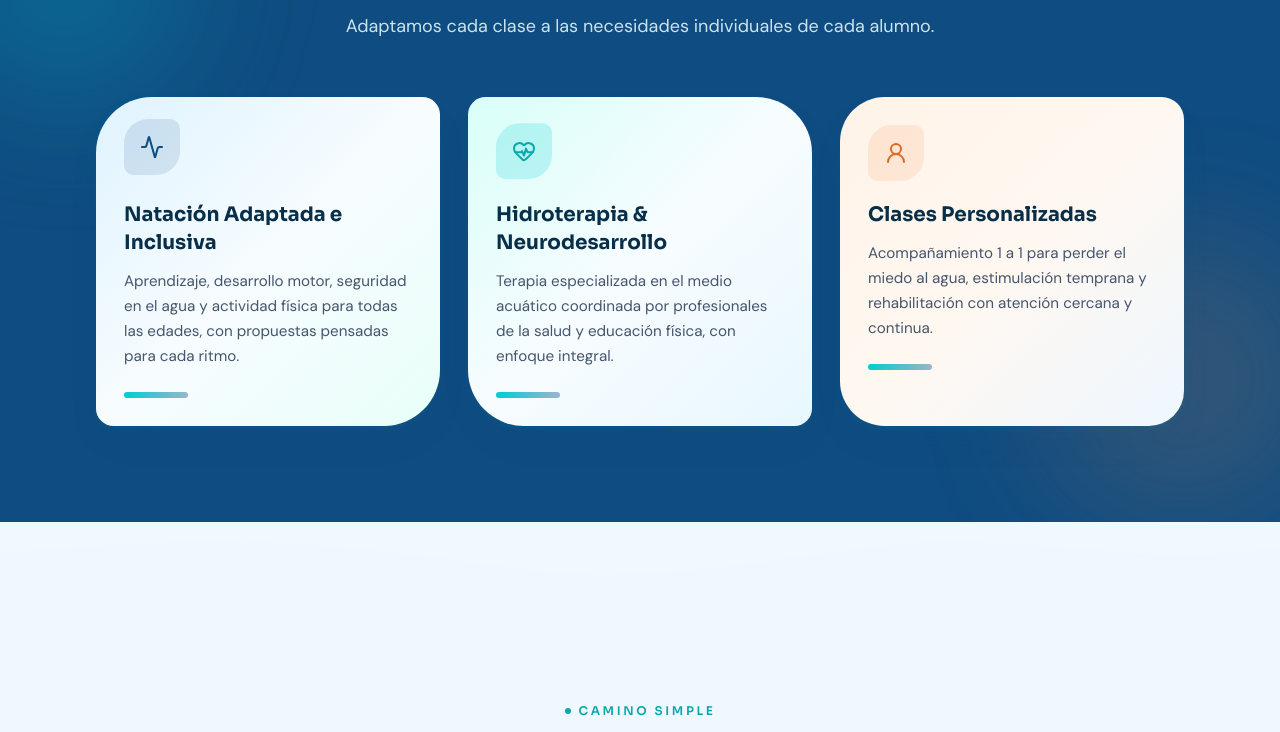
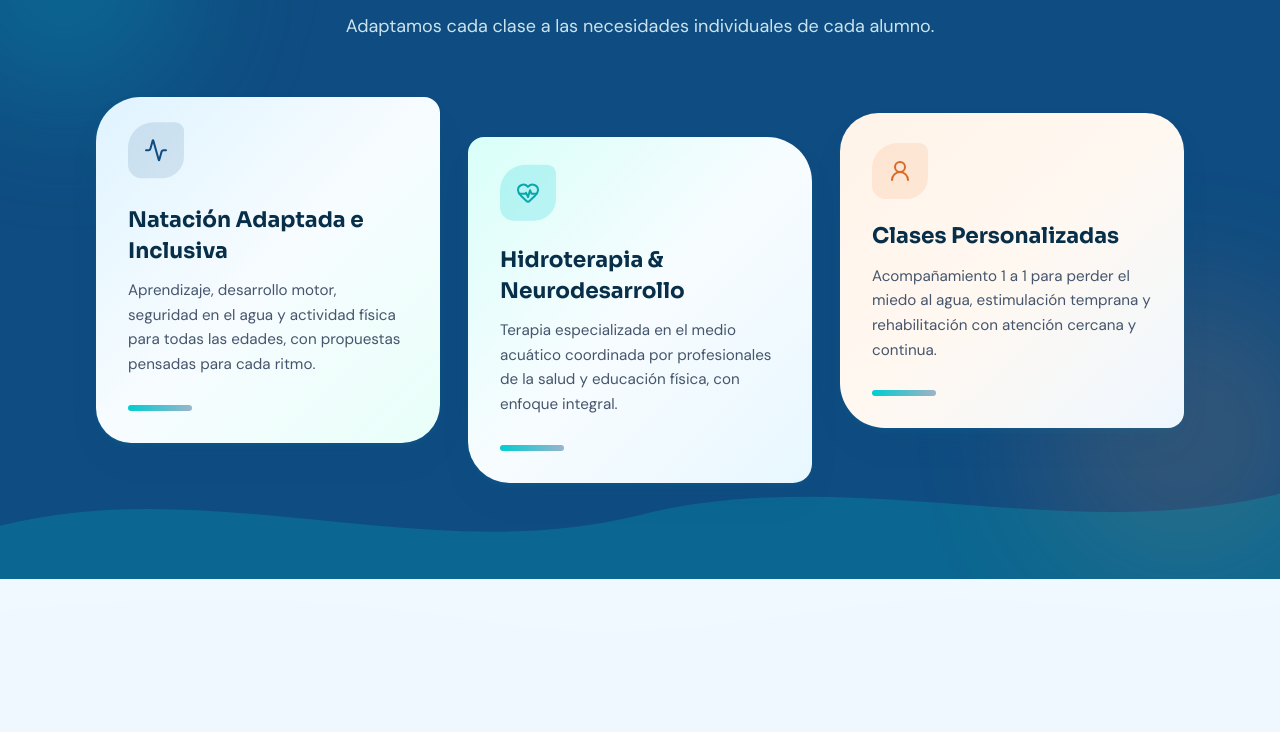
Before and after one commit to candelacaniete/Demo-natacion, a Next.js app: page / in a window 1280 px wide. Shown: the part 1687-2419 px from the top of the page. Built offline with nearby package versions, Linux system fonts and the light colour scheme.

Commit message:
polish: stronger organic shell radii and staggered services
Make asymmetric shapes more visible with irregular 4-value radii,
stagger service cards, and reinforce the fluid water aesthetic.

Co-authored-by: candelacaniete <candelacaniete@users.noreply.github.com>

```diff
--- a/app/globals.css
+++ b/app/globals.css
@@ -61,23 +61,35 @@
 }
 
 @utility radius-blob {
-  border-radius: 60px 20px 60px 20px;
+  border-radius: 42% 58% 48% 52% / 52% 42% 58% 48%;
 }
 
 @utility radius-blob-sm {
-  border-radius: 40px 14px 40px 14px;
+  border-radius: 38% 62% 44% 56% / 56% 38% 62% 44%;
 }
 
 @utility radius-blob-alt {
-  border-radius: 22px 56px 22px 56px;
+  border-radius: 58% 42% 52% 48% / 42% 58% 48% 52%;
 }
 
 @utility radius-drop {
-  border-radius: 70% 30% 55% 45% / 45% 55% 40% 60%;
+  border-radius: 72% 28% 58% 42% / 48% 62% 38% 52%;
 }
 
 @utility radius-pebble {
-  border-radius: 48% 52% 45% 55% / 55% 40% 60% 45%;
+  border-radius: 48% 52% 40% 60% / 58% 36% 64% 42%;
+}
+
+@utility radius-shell {
+  border-radius: 2.8rem 1rem 2.4rem 2.2rem;
+}
+
+@utility radius-shell-alt {
+  border-radius: 1rem 2.8rem 1.2rem 2.6rem;
+}
+
+@utility radius-shell-soft {
+  border-radius: 2.4rem 2.4rem 1rem 2.8rem;
 }
 
 @utility shadow-soft {
--- a/components/cud-banner.tsx
+++ b/components/cud-banner.tsx
@@ -15,7 +15,7 @@ export function CudBanner() {
           viewport={{ once: true, amount: 0.35 }}
           transition={{ duration: 0.6, ease: [0.22, 1, 0.36, 1] }}
           whileHover={{ y: -4, scale: 1.01 }}
-          className="relative overflow-hidden rounded-[3.2rem_1.2rem_3.2rem_1.2rem] border border-teal/25 bg-gradient-to-br from-[#e8f7ff] via-[#f0f8ff] to-[#dffff8] p-6 shadow-float sm:p-8 md:p-10"
+          className="relative overflow-hidden rounded-[2.8rem_1.2rem_2.4rem_2.2rem] border border-teal/25 bg-gradient-to-br from-[#e8f7ff] via-[#f0f8ff] to-[#dffff8] p-6 shadow-float sm:rounded-[3.4rem_1.4rem_2.8rem_2.6rem] sm:p-8 md:p-10"
         >
           <div
             aria-hidden="true"
--- a/components/hero.tsx
+++ b/components/hero.tsx
@@ -141,8 +141,8 @@ export function Hero() {
             transition={{ duration: 0.75, delay: 0.25 }}
             className="relative mx-auto w-full max-w-md lg:mx-0 lg:justify-self-end"
           >
-            <div className="relative overflow-hidden rounded-[4rem_1.5rem_4rem_1.5rem] bg-gradient-to-br from-ocean via-[#136a8a] to-teal p-[3px] shadow-float">
-              <div className="relative overflow-hidden rounded-[3.85rem_1.4rem_3.85rem_1.4rem] bg-gradient-to-br from-[#0f4c81] via-[#0d5f7c] to-[#087f8c] px-7 py-9 text-white sm:px-8 sm:py-10">
+            <div className="relative overflow-hidden rounded-[3.4rem_1.2rem_2.8rem_2.2rem] bg-gradient-to-br from-ocean via-[#136a8a] to-teal p-[3px] shadow-float sm:rounded-[4rem_1.4rem_3.2rem_2.6rem]">
+              <div className="relative overflow-hidden rounded-[3.25rem_1.1rem_2.65rem_2.05rem] bg-gradient-to-br from-[#0f4c81] via-[#0d5f7c] to-[#087f8c] px-7 py-9 text-white sm:rounded-[3.85rem_1.3rem_3.05rem_2.45rem] sm:px-8 sm:py-10">
                 <div
                   aria-hidden="true"
                   className="absolute -right-12 -top-12 h-44 w-44 rounded-full bg-teal/25 blur-2xl"
@@ -183,7 +183,7 @@ export function Hero() {
             <motion.aside
               animate={{ y: [0, -12, 0] }}
               transition={{ duration: 5, repeat: Infinity, ease: "easeInOut" }}
-              className="absolute -bottom-7 left-3 right-3 rounded-[2.8rem_1rem_2.4rem_1.4rem] border border-white/90 bg-sand p-4 shadow-float sm:-left-8 sm:right-auto sm:max-w-[18rem]"
+              className="absolute -bottom-7 left-3 right-3 rounded-[2.6rem_1.1rem_2.1rem_2.4rem] border border-white/90 bg-sand p-4 shadow-float sm:-left-8 sm:right-auto sm:max-w-[18rem]"
             >
               <div className="flex items-start gap-3">
                 <span className="mt-0.5 flex h-10 w-10 shrink-0 items-center justify-center rounded-[1.25rem_0.5rem_1.25rem_0.5rem] bg-warm/15 text-warm-deep">
--- a/components/how-it-works.tsx
+++ b/components/how-it-works.tsx
@@ -11,7 +11,7 @@ const steps = [
     title: "Contacto Inicial",
     description:
       "Nos escribís por WhatsApp para contarnos tu consulta. Respondemos con calidez y sin vueltas.",
-    radius: "rounded-[2.8rem_1rem_2.8rem_1rem]",
+    radius: "radius-shell",
   },
   {
     number: "02",
@@ -19,7 +19,7 @@ const steps = [
     title: "Entrevista de Evaluación",
     description:
       "Conocemos las necesidades de la persona para asignar el grupo o Profe ideal.",
-    radius: "rounded-[1rem_2.8rem_1rem_2.8rem]",
+    radius: "radius-shell-alt",
   },
   {
     number: "03",
@@ -27,7 +27,7 @@ const steps = [
     title: "¡A la Pileta!",
     description:
       "Comenzamos las actividades en la sede que mejor te quede, con acompañamiento cercano.",
-    radius: "rounded-[2.2rem_2.2rem_1rem_2.8rem]",
+    radius: "radius-shell-soft",
   },
 ];
 
--- a/components/locations.tsx
+++ b/components/locations.tsx
@@ -34,8 +34,8 @@ export function Locations() {
               whileHover={{ y: -5, scale: 1.03 }}
               className={`group overflow-hidden border border-white/10 bg-gradient-to-br from-white/10 to-white/5 p-6 shadow-float backdrop-blur-sm sm:p-8 ${
                 index % 2 === 0
-                  ? "rounded-[3.2rem_1.1rem_3.2rem_1.1rem]"
-                  : "rounded-[1.1rem_3.2rem_1.1rem_3.2rem]"
+                  ? "rounded-[2.8rem_1.1rem_2.2rem_2.4rem]"
+                  : "rounded-[1.2rem_2.8rem_1.4rem_2.6rem]"
               }`}
             >
               <div className="flex items-start gap-4">
--- a/components/services.tsx
+++ b/components/services.tsx
@@ -3,6 +3,7 @@
 import { motion } from "framer-motion";
 import { Activity, HeartPulse, UserRound } from "lucide-react";
 import { SectionHeading } from "@/components/section-heading";
+import { cn } from "@/lib/utils";
 
 const services = [
   {
@@ -10,30 +11,30 @@ const services = [
     title: "Natación Adaptada e Inclusiva",
     description:
       "Aprendizaje, desarrollo motor, seguridad en el agua y actividad física para todas las edades, con propuestas pensadas para cada ritmo.",
-    radius: "rounded-[3.5rem_1.1rem_3.5rem_1.1rem]",
+    shape: "radius-shell",
     accent: "from-[#dff3ff] via-foam to-[#e8fff9]",
     iconWrap: "bg-ocean/12 text-ocean",
-    delay: 0,
+    offset: "md:mt-0",
   },
   {
     icon: HeartPulse,
     title: "Hidroterapia & Neurodesarrollo",
     description:
       "Terapia especializada en el medio acuático coordinada por profesionales de la salud y educación física, con enfoque integral.",
-    radius: "rounded-[1.1rem_3.5rem_1.1rem_3.5rem]",
+    shape: "radius-shell-alt",
     accent: "from-[#d8fff8] via-foam to-[#e8f7ff]",
     iconWrap: "bg-teal/20 text-teal-deep",
-    delay: 0.08,
+    offset: "md:mt-10",
   },
   {
     icon: UserRound,
     title: "Clases Personalizadas",
     description:
       "Acompañamiento 1 a 1 para perder el miedo al agua, estimulación temprana y rehabilitación con atención cercana y continua.",
-    radius: "rounded-[2.8rem_1.4rem_2.2rem_2.8rem]",
+    shape: "radius-shell-soft",
     accent: "from-[#fff3e8] via-sand to-[#eef7ff]",
     iconWrap: "bg-warm/15 text-warm-deep",
-    delay: 0.16,
+    offset: "md:mt-4",
   },
 ];
 
@@ -43,6 +44,16 @@ export function Services() {
       <div aria-hidden="true" className="pointer-events-none absolute inset-0">
         <div className="absolute left-[-4rem] top-10 h-64 w-64 rounded-full bg-teal/20 blur-3xl" />
         <div className="absolute bottom-0 right-[-3rem] h-72 w-72 rounded-full bg-warm/15 blur-3xl" />
+        <svg
+          className="absolute inset-x-0 bottom-0 h-32 w-full opacity-20"
+          viewBox="0 0 1440 120"
+          preserveAspectRatio="none"
+        >
+          <path
+            fill="#00CED1"
+            d="M0,70 C240,20 480,110 720,60 C960,10 1200,90 1440,40 L1440,120 L0,120 Z"
+          />
+        </svg>
       </div>
 
       <div className="relative mx-auto max-w-6xl px-4 sm:px-6 lg:px-8">
@@ -54,34 +65,42 @@ export function Services() {
           description="Adaptamos cada clase a las necesidades individuales de cada alumno."
         />
 
-        <div className="mt-14 grid gap-6 md:grid-cols-3 md:gap-5 lg:gap-7">
+        <div className="mt-14 grid gap-7 md:grid-cols-3 md:items-start">
           {services.map((service, index) => (
             <motion.article
               key={service.title}
-              initial={{ opacity: 0, y: 32 }}
+              initial={{ opacity: 0, y: 36 }}
               whileInView={{ opacity: 1, y: 0 }}
               viewport={{ once: true, amount: 0.25 }}
               transition={{
                 duration: 0.55,
-                delay: service.delay,
+                delay: index * 0.1,
                 ease: [0.22, 1, 0.36, 1],
               }}
               whileHover={{ y: -5, scale: 1.03 }}
-              className={`group relative overflow-hidden bg-gradient-to-br ${service.accent} p-6 shadow-float sm:p-7 ${service.radius}`}
+              className={cn(
+                "group relative overflow-hidden bg-gradient-to-br p-7 shadow-float sm:p-8",
+                service.accent,
+                service.shape,
+                service.offset
+              )}
             >
               <motion.div
-                animate={{ y: [0, -6, 0] }}
+                animate={{ y: [0, -8, 0] }}
                 transition={{
-                  duration: 4.5 + index,
+                  duration: 4.8 + index * 0.4,
                   repeat: Infinity,
                   ease: "easeInOut",
                 }}
-                className={`mb-5 flex h-14 w-14 items-center justify-center rounded-[1.5rem_0.6rem_1.5rem_0.6rem] ${service.iconWrap}`}
+                className={cn(
+                  "mb-5 flex h-14 w-14 items-center justify-center rounded-[1.6rem_0.55rem_1.35rem_0.85rem]",
+                  service.iconWrap
+                )}
               >
                 <service.icon className="h-6 w-6" />
               </motion.div>
 
-              <h3 className="font-display text-xl font-bold text-sky-ink">
+              <h3 className="font-display text-xl font-bold text-sky-ink md:text-[1.35rem]">
                 {service.title}
               </h3>
               <p className="mt-3 text-[0.95rem] leading-relaxed text-slate-600">
@@ -90,7 +109,7 @@ export function Services() {
 
               <div
                 aria-hidden="true"
-                className="mt-6 h-1.5 w-16 rounded-full bg-gradient-to-r from-teal to-ocean/40 transition-all duration-300 group-hover:w-24"
+                className="mt-7 h-1.5 w-16 rounded-full bg-gradient-to-r from-teal to-ocean/40 transition-all duration-300 group-hover:w-28"
               />
             </motion.article>
           ))}
```
